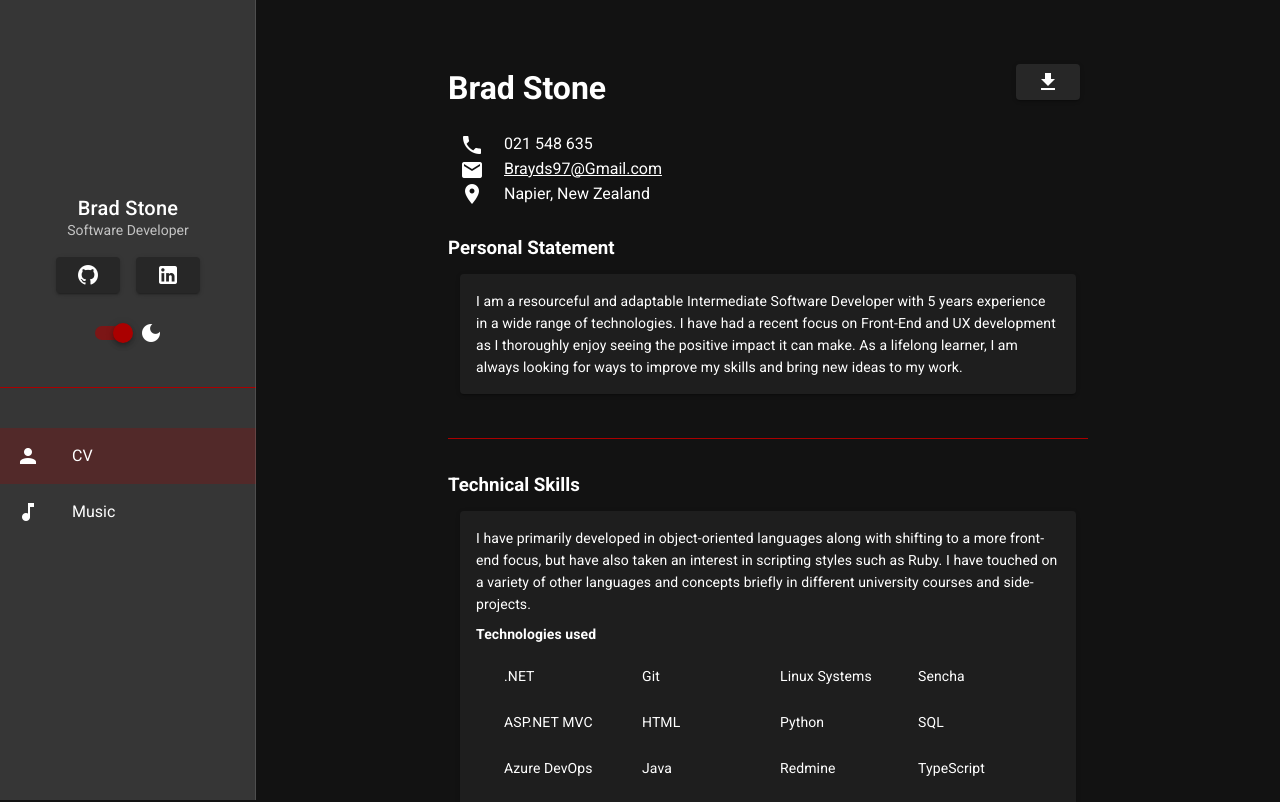
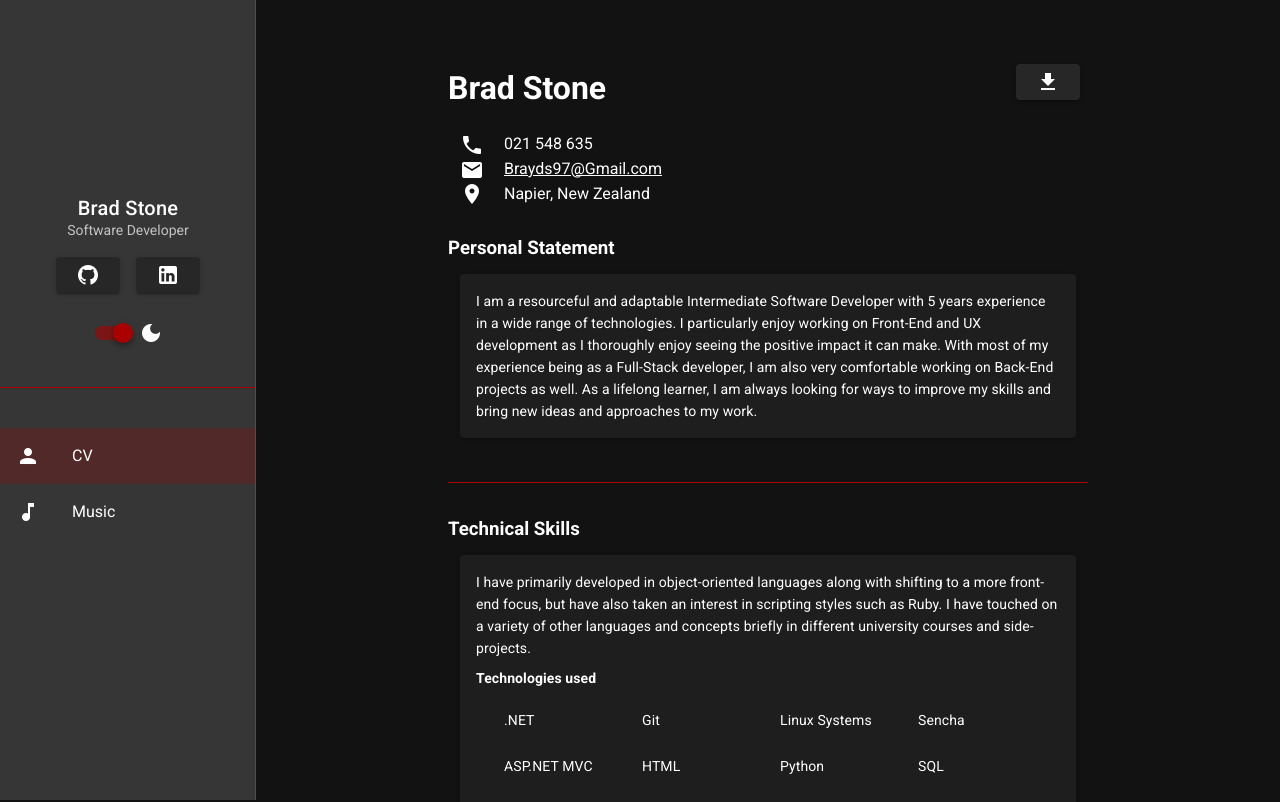
Before and after one commit to ralius18/home, a Vue app: page /#/ in a window 1280 px wide. Shown: the top 802 px of the page. Built offline with nearby package versions, Linux system fonts and the light colour scheme.

Commit message:
Update Statement

```diff
--- a/src/views/StatementSection.vue
+++ b/src/views/StatementSection.vue
@@ -3,8 +3,9 @@
     <v-card>
       <v-card-text>
         I am a resourceful and adaptable Intermediate Software Developer with 5 years experience in a wide range of technologies.
-        I have had a recent focus on Front-End and UX development as I thoroughly enjoy seeing the positive impact it can make.
-        As a lifelong learner, I am always looking for ways to improve my skills and bring new ideas to my work.
+        I particularly enjoy working on Front-End and UX development as I thoroughly enjoy seeing the positive impact it can make.
+        With most of my experience being as a Full-Stack developer, I am also very comfortable working on Back-End projects as well.
+        As a lifelong learner, I am always looking for ways to improve my skills and bring new ideas and approaches to my work.
         <!-- <br />
         <br />
         I am also very interested in the world of music and audio production.
```
